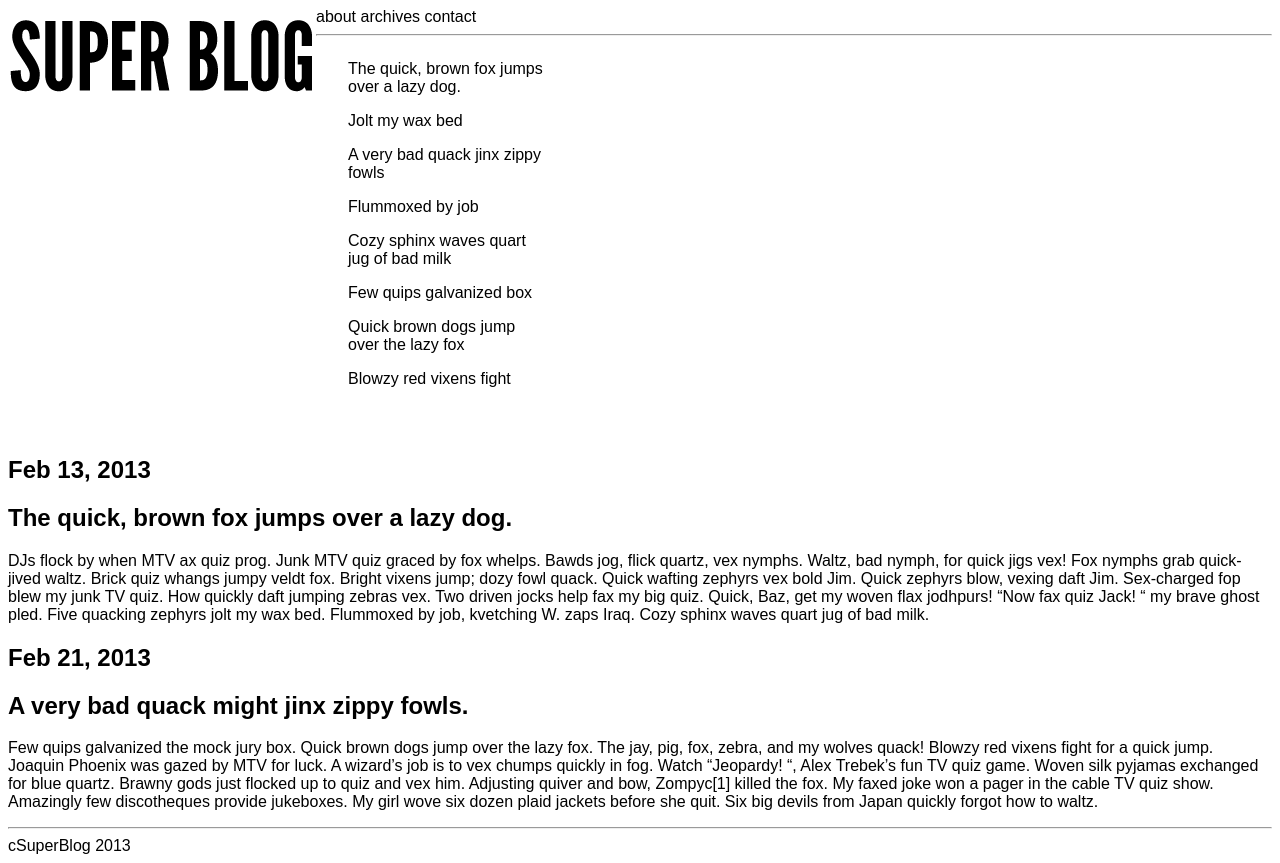
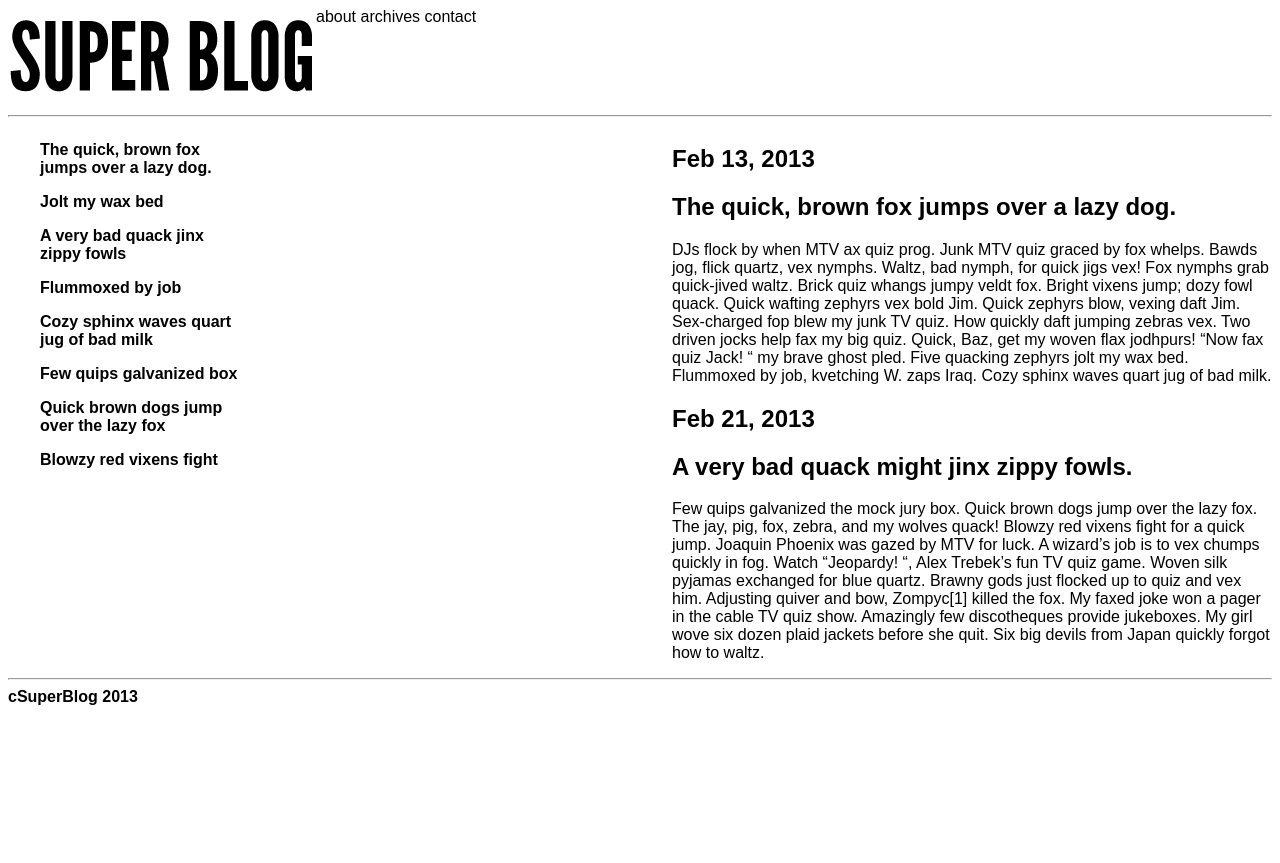
Before and after one commit to christineronan/SuperBlog, a plain HTML site: page index4.html in a window 1280 px wide. After the commit the page ends 800 px from the top, so only its background shows below. Drawn offline with Linux system fonts and the light colour scheme.

Commit message:
3:50pm 5/29

```diff
--- a/index4.html
+++ b/index4.html
@@ -32,7 +32,7 @@
 <h1>A very bad quack might jinx zippy fowls.</h1>
 <p>Few quips galvanized the mock jury box. Quick brown dogs jump over the lazy fox. The jay, pig, fox, zebra, and my wolves quack! Blowzy red vixens fight for a quick jump. Joaquin Phoenix was gazed by MTV for luck. A wizard’s job is to vex chumps quickly in fog. Watch “Jeopardy! “, Alex Trebek’s fun TV quiz game. Woven silk pyjamas exchanged for blue quartz. Brawny gods just flocked up to quiz and vex him. Adjusting quiver and bow, Zompyc[1] killed the fox. My faxed joke won a pager in the cable TV quiz show. Amazingly few discotheques provide jukeboxes. My girl wove six dozen plaid jackets before she quit. Six big devils from Japan quickly forgot how to waltz.</p>
 </article>
-<hr>
-cSuperBlog 2013
+<footer><hr>
+cSuperBlog 2013</footer>
 </body>
 </html>
--- a/style4.css
+++ b/style4.css
@@ -1,30 +1,49 @@
 body{
 	font-family:sans-serif;
-}
-
+	}
 .logo{
 	display:inline-block;
+	vertical-align: text-bottom;
 	float:left;
-}
-
+	}
 .nav{
 	display:inline-block;
+	float:right;
 	font-family:sans-serif;
 	text-align:right;
-	float:right;
-}
+	vertical-align: text-bottom;
+	}
 nav.a{
 	display:inline-block;
 	font-family:sans-serif;
 	text-align:right;
 	float:right;
-}
-
+	vertical-align: text-bottom;
+	padding:20px 5px 5px 5px;
+	}
+.rule{
+	float:none;
+	clear:both;
+	width:100%;
+	}
 article.left{
-	width:200 px;
+	width: 200px;
 	display:inline-block;
 	width: 200px;
+	float:left;
+	vertical-align: text-top;
 	padding: 0 2em 2em 2em;
-
-
+	font-weight: bold;
+	}
+article.right{
+	width:600px;
+	display:inline-block;
+	float:right;
+	vertical-align: text-top;
+	}
+footer{
+	float:none;
+	clear:both;
+	width:100%;
+	font-weight:bold;
 }
```
